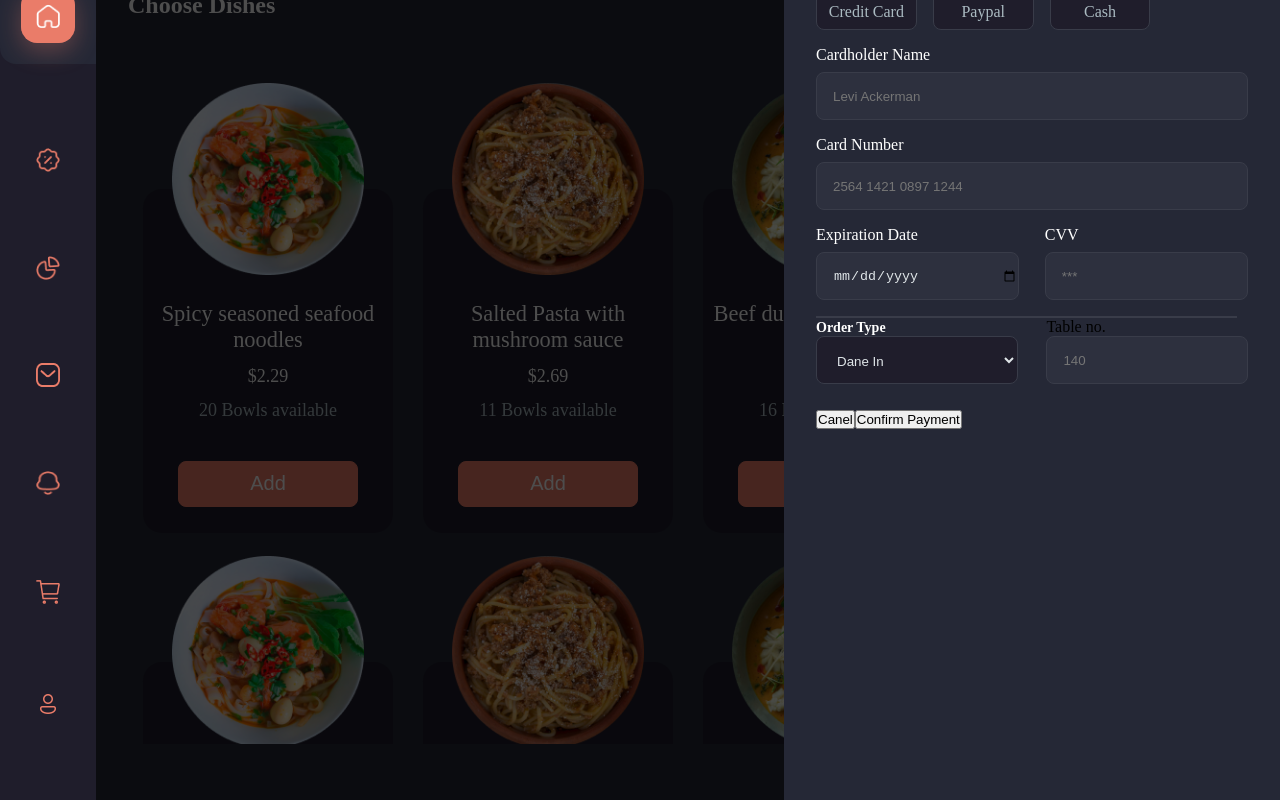
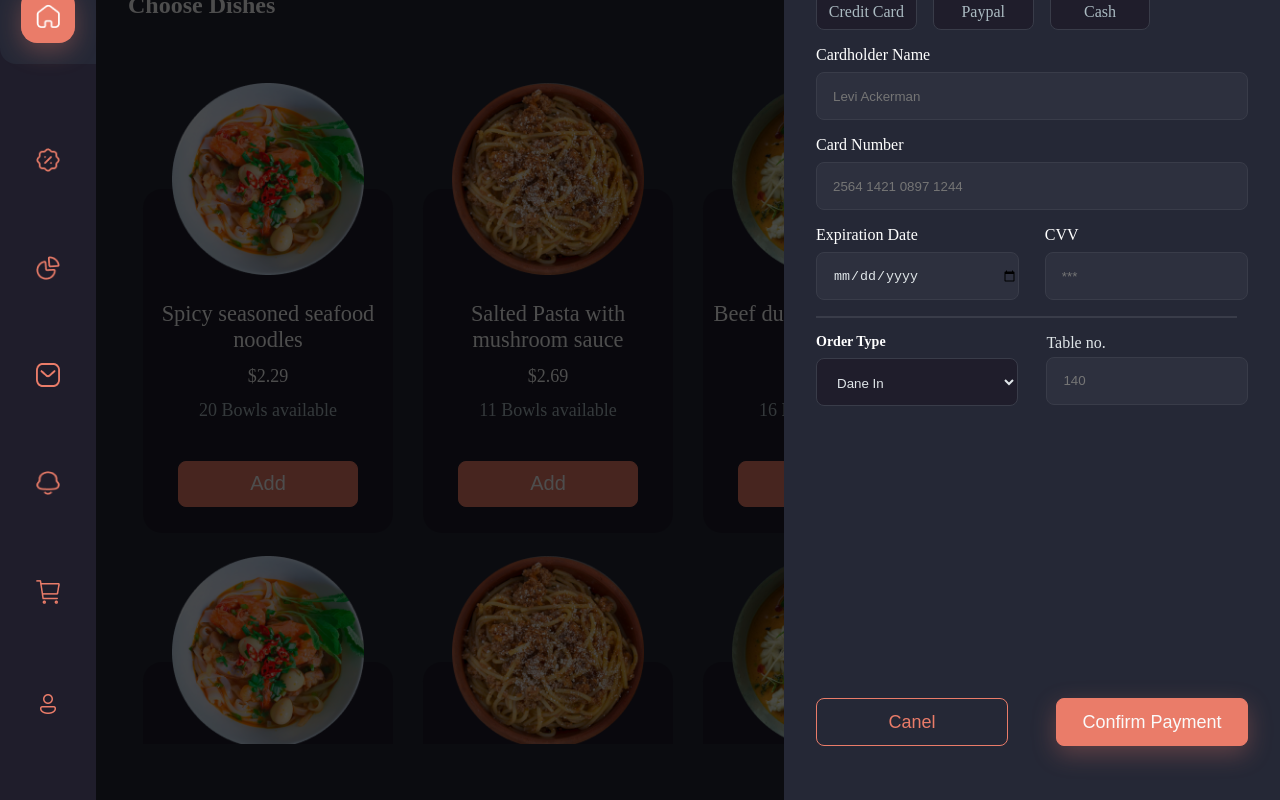
Before and after one commit to MukhriddinToshboyev/Pitsa, a React (Vite) app: page / in a window 1280 px wide. Both pictures are taken after a click on the button 48 px from the left and 817 px from the top of the page. Shown: the part 224-1024 px from the top of the page. Built offline with nearby package versions, Linux system fonts and the light colour scheme.

Commit message:
payment footer

```diff
--- a/src/Payment/Payment.css
+++ b/src/Payment/Payment.css
@@ -10,7 +10,6 @@
 
 .payment_order {
   width: 100%;
-  height: 57.75rem;
   padding: 2rem;
   display: flex;
   flex-direction: column;
@@ -144,6 +143,8 @@
   font-size: 0.875rem;
   color: rgba(255, 255, 255, 1);
   display: inline-block;
+  padding-top: 1rem;
+  padding-bottom: 0.5rem;
 }
 
 .payment-method__order-option {
@@ -158,16 +159,52 @@
 }
 
 .payment-method__table-text {
-  display: inline-block;
+  color: rgba(224, 230, 233, 1);
+  margin-top: 1rem;
+
+  display: flex;
+  flex-direction: column;
+  align-content: space-between;
 }
 
 .payment-method__table-text input {
   width: 12.6rem;
   height: 3rem;
   padding: 1rem;
+  margin-top: 0.3rem;
   border-radius: 0.5rem;
   border: 1px solid rgba(57, 60, 73, 1);
   background: rgba(45, 48, 62, 1);
   color: rgba(224, 230, 233, 1);
   display: flex;
 }
+
+/* Footer Payment */
+
+.payment-footer {
+  margin-top: 18rem;
+  width: 100%;
+  display: flex;
+  justify-content: space-between;
+}
+
+.payment-footer__canel {
+  width: 12rem;
+  height: 3rem;
+  font-size: 1.125rem;
+  color: rgba(234, 124, 105, 1);
+  background: none;
+  border-radius: 0.5rem;
+  border: 0.1rem solid rgba(234, 124, 105, 1);
+}
+
+.payment-footer__confirm {
+  width: 12rem;
+  height: 3rem;
+  font-size: 1.125rem;
+  color: rgba(250, 250, 250, 1);
+  background: rgba(234, 124, 105, 1);
+  border-radius: 0.5rem;
+  border: 0.1rem solid rgba(234, 124, 105, 1);
+  box-shadow: 0px 8px 24px 0px rgba(234, 124, 105, 0.3);
+}
--- a/src/Payment/index.jsx
+++ b/src/Payment/index.jsx
@@ -58,7 +58,6 @@ function Payment() {
               <div className="payment-line"></div>
               <div className="payment-methon__items">
                 <div>
-                  {" "}
                   <h2 className="payment-method__order">Order Type</h2>
                   <select
                     className="payment-method__order-option"
```
